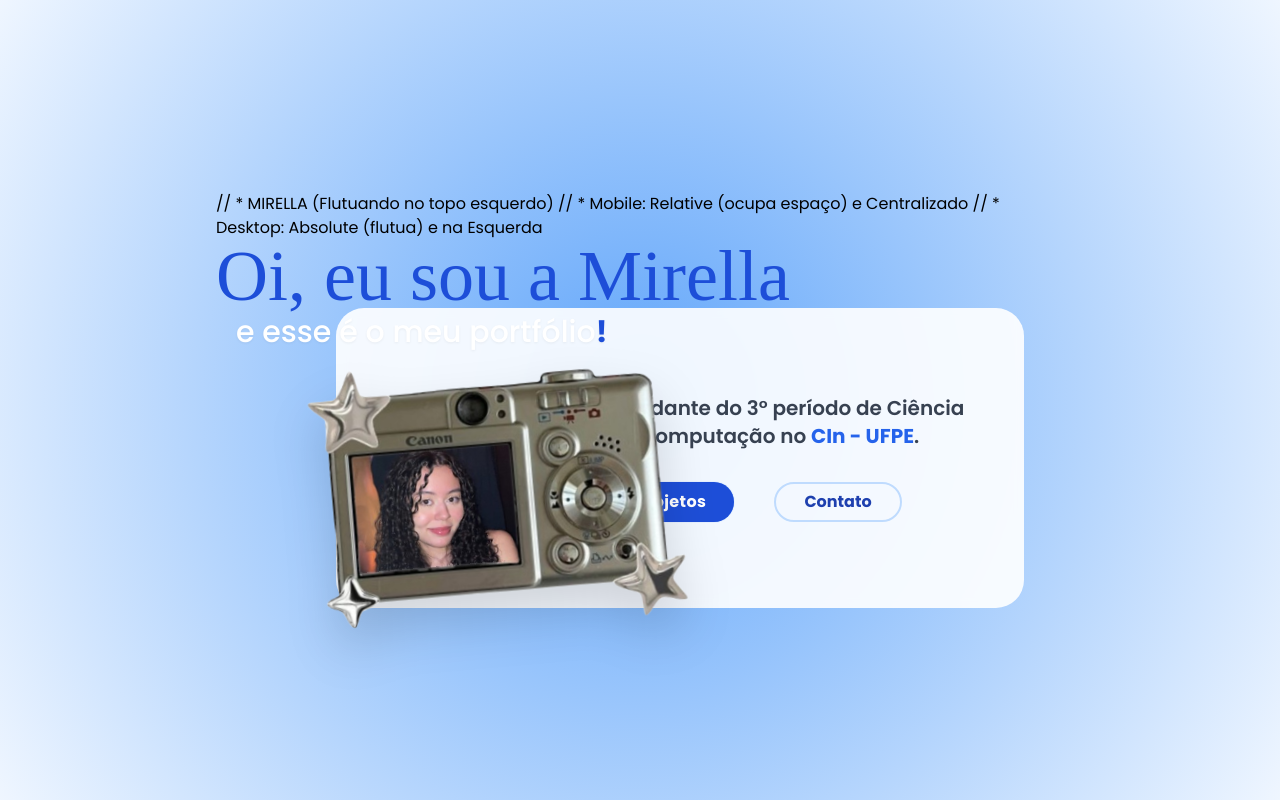
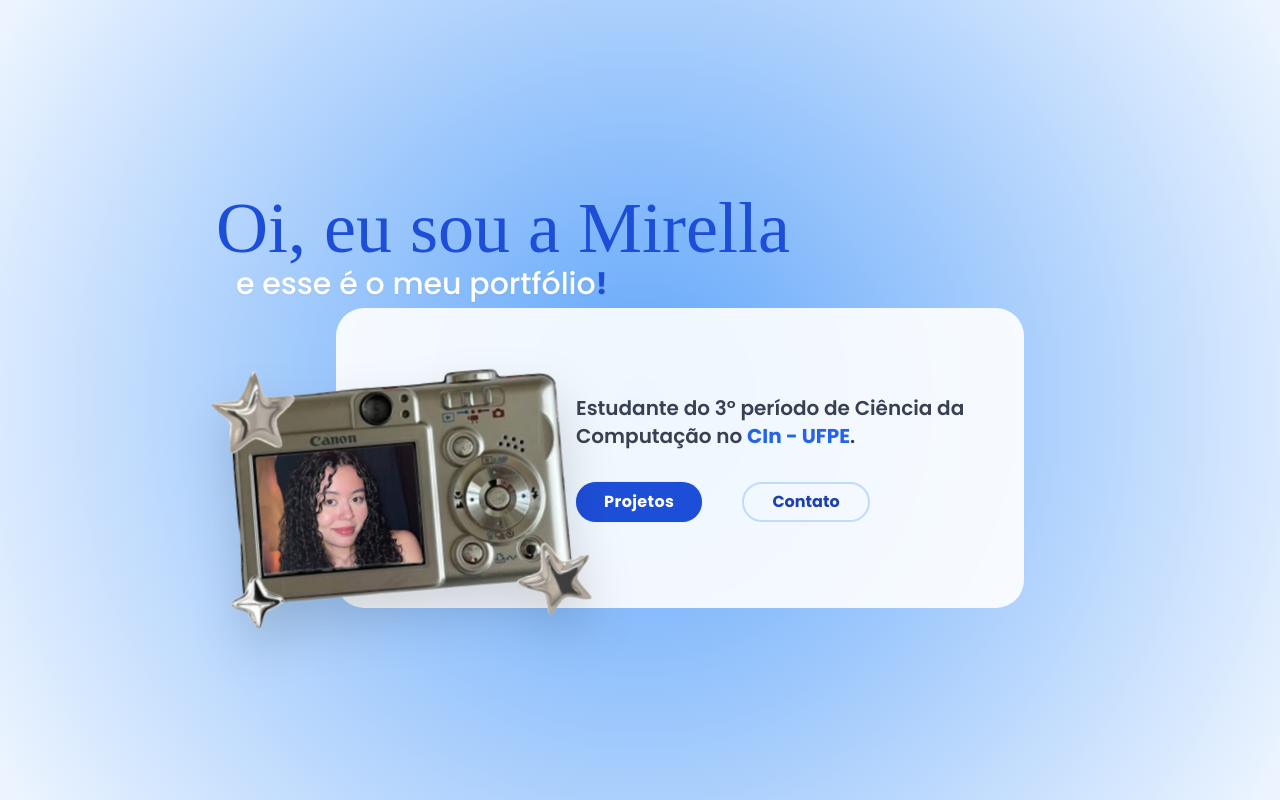
Before and after one commit to font-mirella/portfolio-2025, a React (Vite) app: page / in a window 1280 px wide. Shown: the top 800 px of the page. Built offline with nearby package versions, Linux system fonts and the light colour scheme; a web font is replaced by a local one.

Commit message:
fix: consertando responsividade

```diff
--- a/src/components/Hero.tsx
+++ b/src/components/Hero.tsx
@@ -6,9 +6,9 @@ export function Hero() {
       <div className="relative w-full max-w-3xl mt-10 md:mt-20">
 
         <div className="relative mb-6 text-center md:text-left md:absolute md:-top-20 md:left-[-2.5rem] z-30">
-        // * MIRELLA (Flutuando no topo esquerdo)
-        // * Mobile: Relative (ocupa espaço) e Centralizado
-        // * Desktop: Absolute (flutua) e na Esquerda
+        {/* MIRELLA (Flutuando no topo esquerdo)*/}
+        {/* Mobile: Relative (ocupa espaço) e Centralizado */}
+        {/* Desktop: Absolute (flutua) e na Esquerda */}
         <h1 className="text-5-1 md:text-7xl font-retro text-blue-700 leading-tight">
           Oi, eu sou a Mirella
         </h1>
@@ -19,18 +19,18 @@ export function Hero() {
         </div>
 
         {/* CARTÃO BRANCO */}
-        <div className="relative bg-white/90 backdrop-blur-sm rounded-[1.75rem] p-6 pb-48 md:p-12 md:ml-20 mt-4 md:mt-9 min-h-[300px] flex flex-col justify-center z-10">
+        <div className="relative bg-white/90 backdrop-blur-sm rounded-[1.75rem] p-6 pb-48 md:p-4 md:ml-20 mt-4 md:mt-9 min-h-[300px] flex flex-col justify-center z-10">
 
             {/* Texto dentro do cartão (Empurrado para a direita para não bater na câmera) */}
             {/* Mobile: Centralizado */}
             {/* Desktop: Padding na esquerda para fugir da câmera */}
-            <div className="text-center md:text-left md:pl-56 space-y-4">
+            <div className="text-center md:text-left md:pl-56 space-y-6">
               <p className="text-lg md:text-xl text-gray-700 font-semibold font-sans leading-relaxed">
                 Estudante do 3° período de Ciência da Computação no <span className="text-blue-600 font-bold"> CIn - UFPE</span>. <br></br>
               </p>
 
               {/* BOTÕES */}
-              <div className="flex flec-col md:flex-row gap-4 md:gap-10 pt-4 justify-center md:justify-start">
+              <div className="flex flex-col md:flex-row gap-4 md:gap-10 pt-2 justify-center md:justify-start">
                 <a href="#projetos" className="
                   px-7 py-2 rounded-full font-bold text-white tracking-wide
                   bg-blue-700
@@ -57,7 +57,7 @@ export function Hero() {
         {/* CÂMERA (Flutuando na esquerda inferior) */}
         {/* Mobile: Centralizada embaixo, menorzinha (w-48) */}
         {/* Desktop: Na esquerda, grandona, rotacionada */}
-        <div className="absolute -bottom-10 translate-x-1/2 md:-bottom-6 md:-left-[-3rem] -left-1/2 w-48 md:translate-x-0 z-20 md:w-96 rotate-[-5deg] hover:rotate-0 transition duration-500">
+        <div className="absolute -bottom-10 translate-x-1/2 md:-bottom-6 md:-left-12 -left-1/2 w-48 md:translate-x-0 z-20 md:w-96 rotate-[-5deg] hover:rotate-0 transition duration-500">
           <img
             src="/mirellacamera.png"
             alt="Câmera"
```
